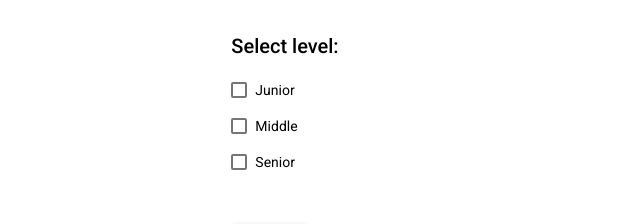
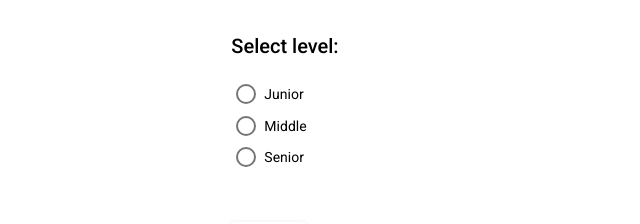
Before and after one commit to zivu/zivu-front, an Angular app: page / in a window 1280 px wide. Shown: the part 262-486 px from the top of the page, without its empty margins (318-958 px from the left). Built offline with nearby package versions, Linux system fonts and the light colour scheme.

Commit message:
level changed to radiobutton

```diff
--- a/src/app/app.module.ts
+++ b/src/app/app.module.ts
@@ -22,7 +22,8 @@
     AppRoutingModule,
     BrowserAnimationsModule,
     MatCheckboxModule,
-    MatButtonModule
+    MatButtonModule,
+    MatRadioModule
   ],
   providers: [],
   bootstrap: [AppComponent]
--- a/src/app/interview-params/interview-params.component.css
+++ b/src/app/interview-params/interview-params.component.css
@@ -2,3 +2,13 @@
   margin: 12px 0;
   margin-bottom: 50px;
 }
+.example-radio-group {
+  display: flex;
+  flex-direction: column;
+  margin: 15px 0;
+  align-items: flex-start;
+}
+
+.example-radio-button {
+  margin: 5px;
+}
--- a/src/app/interview-params/interview-params.component.html
+++ b/src/app/interview-params/interview-params.component.html
@@ -9,10 +9,14 @@
     </section>
     <section class="technologies">
       <h2>Select level:</h2>
-      <p *ngFor="let level of levels">
-	      <mat-checkbox formControlName="complexity" color="primary"
-	      [checked]="level.checked" (change)="addLevel($event.checked, level.name)">{{level.name}}</mat-checkbox>
-  	  </p>
+	      <mat-radio-group
+  class="example-radio-group">
+  <mat-radio-button class="example-radio-button" *ngFor="let level of levels" [value]="level"
+  color="primary" (change)="addLevel(level.name)">
+    {{level.name}}
+  </mat-radio-button>
+</mat-radio-group>
+  	  <!-- </p> -->
     </section>
     <button mat-raised-button (click)="requestQuestions()">Search</button>
   </div>
--- a/src/app/interview-params/interview-params.component.ts
+++ b/src/app/interview-params/interview-params.component.ts
@@ -1,6 +1,7 @@
 import { Component, OnInit } from '@angular/core';
 import { Router } from '@angular/router';
 import { QuestionService } from '../question.service';
+import { MatRadioModule } from '@angular/material/radio';
 
 export interface Technology {
   name: string;
@@ -19,6 +20,7 @@
 })
 export class InterviewParamsComponent implements OnInit {
 
+  complexity: string;
 
   technologies: Technology[] = [
     { name: "Java", checked: false },
@@ -43,8 +45,8 @@
     this.questionService.addTechnology({ name: name, checked: checked });
   }
 
-  addLevel(checked: boolean, name: string): void {
-    this.questionService.addLevel({ name: name, checked: checked });
+  addLevel(name: string): void {
+    this.questionService.addLevel({ name: name});
   }
 
   requestQuestions(): void {
--- a/src/app/levels.ts
+++ b/src/app/levels.ts
@@ -1,4 +1,3 @@
 export interface Level {
   name: string;
-  checked: boolean;
 }
--- a/src/app/question.service.ts
+++ b/src/app/question.service.ts
@@ -8,22 +8,22 @@
 export class QuestionService {
 
   technologies: Technology[] = [];
-  levels: Level[] = [];
+  level: Level;
 
   addTechnology(technology: Technology) {
     this.technologies.push(technology);
   }
 
   addLevel(level: Level) {
-    this.levels.push(level);
+    this.level = level;
   }
 
   getTechnologies(): Technology[] {
     return this.technologies;
   }
 
-  getLevels(): Level[] {
-    return this.levels;
+  getLevels(): Level {
+    return this.level;
   }
 
   constructor() { }
--- a/src/app/questions-fetcher/questions-fetcher.component.ts
+++ b/src/app/questions-fetcher/questions-fetcher.component.ts
@@ -9,7 +9,7 @@
 export class QuestionsFetcherComponent implements OnInit {
 
   constructor(private service: QuestionService) {
-    console.log(service.getLevels());
+    console.log(service.getTechnologies());
   }
 
   ngOnInit(): void {
--- a/tsconfig.json
+++ b/tsconfig.json
@@ -27,6 +27,7 @@
     "enableI18nLegacyMessageIdFormat": false,
     "strictInjectionParameters": true,
     "strictInputAccessModifiers": true,
-    "strictTemplates": true
+    "strictTemplates": true,
+    "strictPropertyInitialization": false
   }
 }
```
